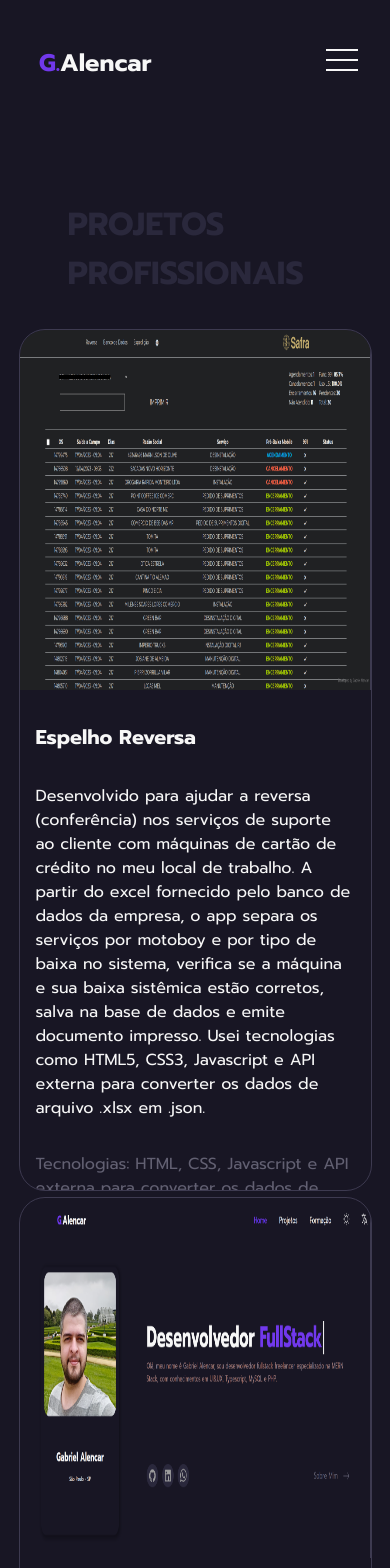
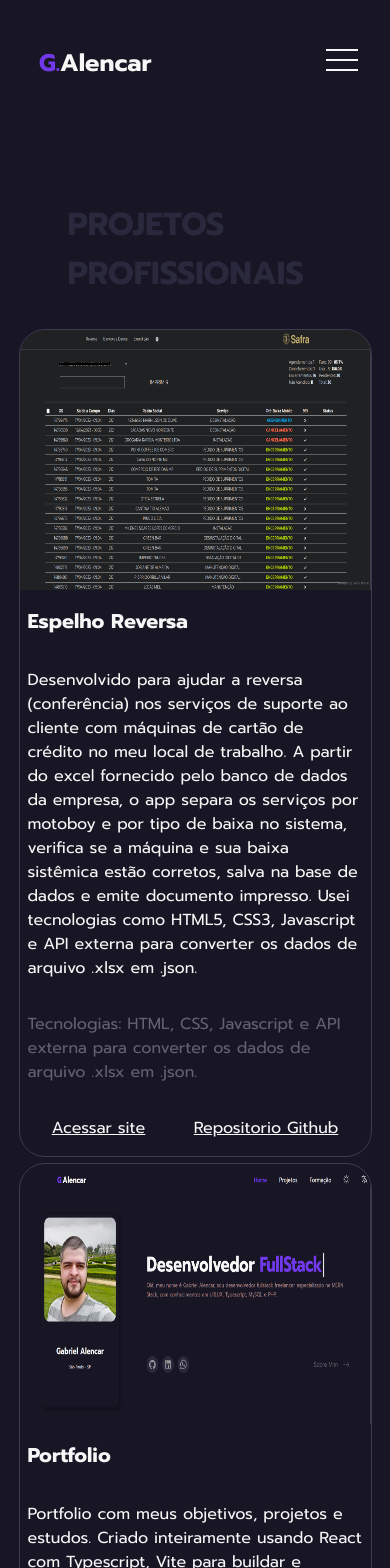
Before and after one commit to gabrielalencardearaujo/portfolio_galencar, a React (Vite) app: page /projects in a window 390 px wide. Shown: the top 1568 px of the page. Built offline with nearby package versions, Linux system fonts and the light colour scheme.

Commit message:
ajustando responsividade na pagina projetos

```diff
--- a/src/pages/Projects/CardProjects.module.css
+++ b/src/pages/Projects/CardProjects.module.css
@@ -1,9 +1,8 @@
 .cardContainer {
   max-width: 640px;
-  height: 820px;
+  height: 860px;
   display: grid;
   border-radius: 25px;
-  /* grid-template-columns: repeat(2, 1fr); */
   outline: 1px solid var(--color-base5);
   overflow: hidden;
   transition: .4s ease-in-out;
@@ -75,15 +74,18 @@ span a:hover {
 }
 
 
-@media (max-width: 1200px) {
-  .cardContainer {
-    height: 840px;
-  }
-}
-
 @media (max-width: 1024px) {
   .cardContainer {
-    height: 860px;
+    height: 760px;
+  }
+
+  .content {
+    padding: 1rem 0.5rem;
+    gap: 32px;
+  }
+
+  img {
+    height: 260px;
   }
 
   p {
@@ -93,11 +95,26 @@ span a:hover {
 
 @media (max-width: 768px) {
   .cardContainer {
-    min-height: 820px;
+    height: auto;
+  }
+
+  img {
+    height: 340px;
   }
 
   p {
     font-size: 1rem;
   }
+}
 
+@media (max-width: 480px) {
+
+  img {
+    height: 260px;
+  }
+
+  span a {
+    font-size: 1rem;
+    font-weight: 400;
+  }
 }
```
